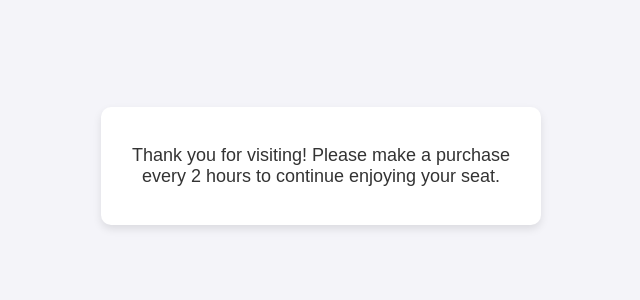
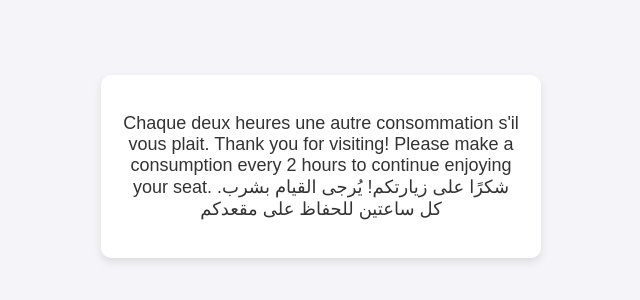
Before and after one commit to elliotalders404/coffee-shop-reminder, a plain HTML site: page index.html in a window 1280 px wide. Shown: the part 234-534 px from the top of the page, without its empty margins (319-959 px from the left). Drawn offline with Linux system fonts and the light colour scheme.

Commit message:
Update index.html

```diff
--- a/index.html
+++ b/index.html
@@ -47,8 +47,12 @@
 </head>
 <body>
     <div class="message">
-        <p>Thank you for visiting! Please make a purchase every 2 hours to continue enjoying your seat.</p>
-        <p id="countdown" class="hidden">It's been 2 hours! Please make a purchase to stay at your seat.</p>
+        <p>Chaque deux heures une autre consommation s'il vous plait.
+            Thank you for visiting! Please make a consumption every 2 hours to continue enjoying your seat.
+        .شكرًا على زيارتكم! يُرجى القيام بشرب كل ساعتين للحفاظ على مقعدكم</p>
+        <p id="countdown" class="hidden">It's been 2 hours! Please make a consumption to stay at your seat.
+        Cela fait 2 heures ! Merci de consommer afin de garder votre place.
+        لقد مرّت ساعتان! يُرجى القيام باستهلاك للبقاء في مقعدكم.</p>
         <button class="btn hidden" id="alertBtn">Make a Purchase</button>
     </div>
 
```
